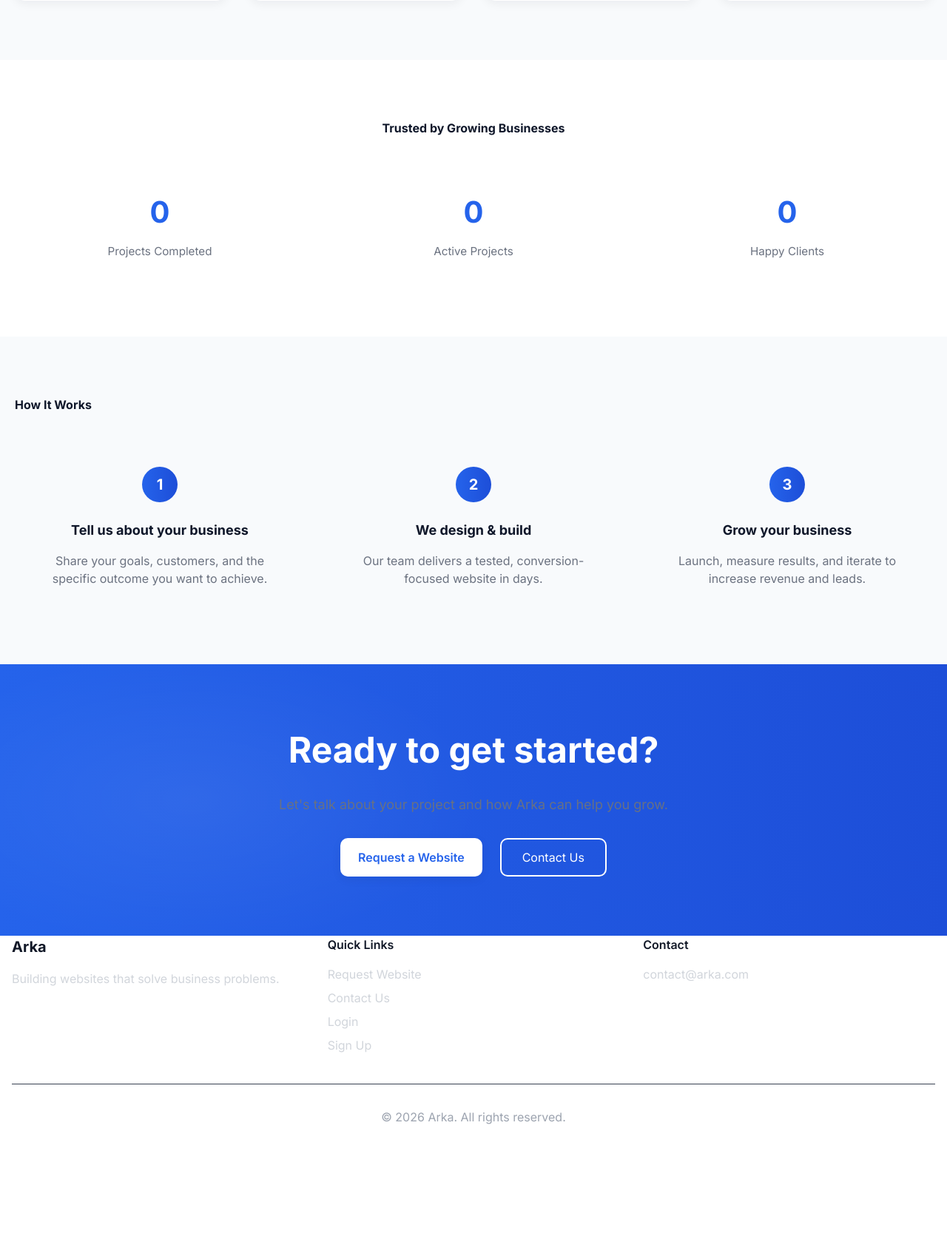
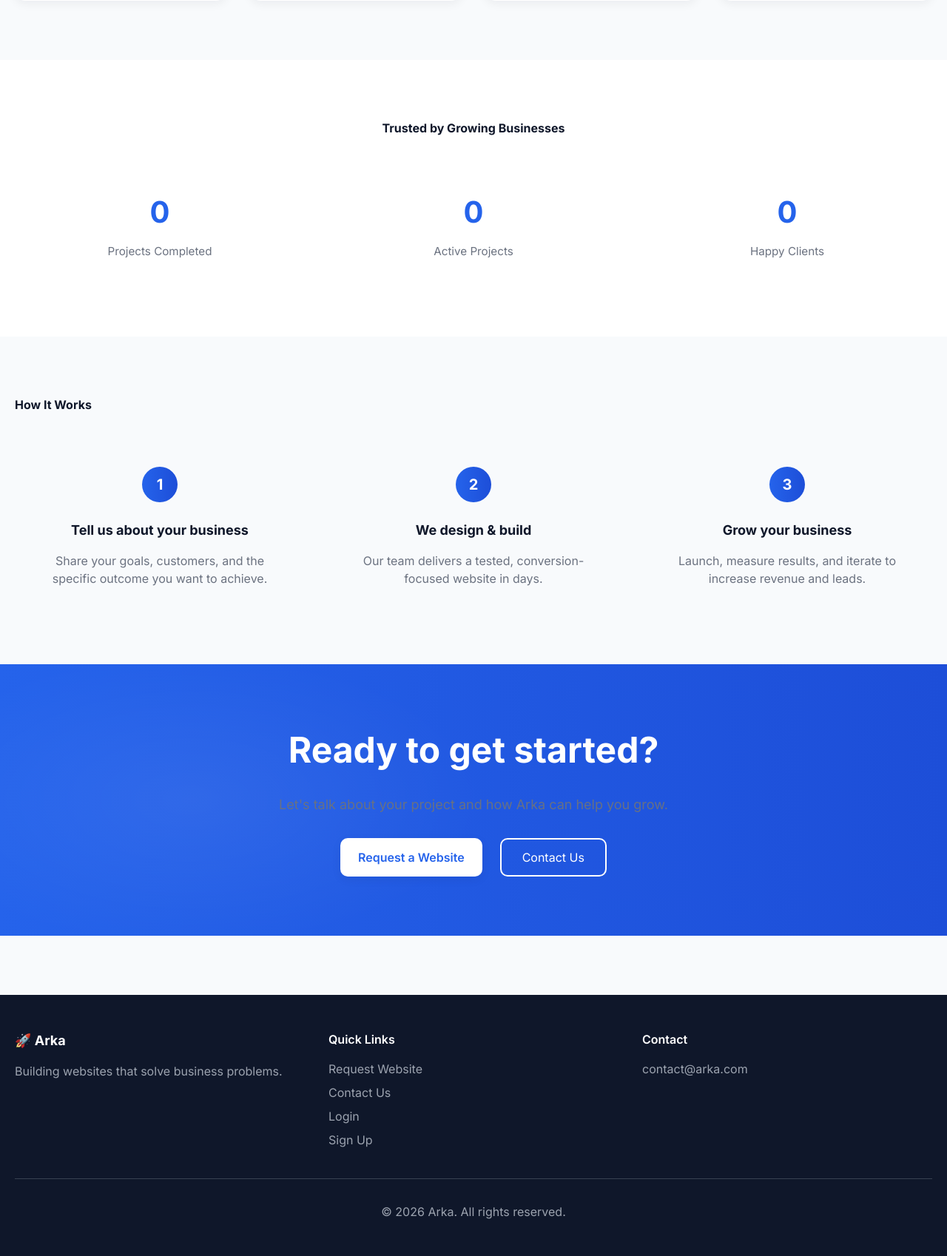
Before and after one commit to Umangsingh09/Arka, a Django app: page / in a window 1280 px wide. Shown: the part 1472-3170 px from the top of the page at 74% size. Before the commit the page ends 2992 px from the top, so only its background shows below. Run offline with Django 5.2, Linux system fonts and the light colour scheme; data that the repository does not hold is empty; some libraries are stand-ins or nearby versions.

Commit message:
Fix navbar and footer styling - remove conflicting classes, update colors to SaaS palette

```diff
--- a/templates/base.html
+++ b/templates/base.html
@@ -85,21 +85,19 @@
     </style>
     {% block head_extra %}{% endblock %}
   </head>
-  <body class="bg-white text-gray-900">
+  <body style="background:var(--bg);color:#0f172a;">
     <!-- Navigation -->
     <nav role="navigation" aria-label="Main">
       <div class="nav-container">
         <a href="{% url 'landing' %}" class="nav-brand" aria-label="Arka Home">
           🚀 Arka
         </a>
-        <div class="nav-links hidden md:flex">
+        <div class="nav-links">
           <a href="#why-arka" class="nav-link">Why Arka</a>
           <a href="#how-it-works" class="nav-link">How It Works</a>
           <a href="{% url 'contact' %}" class="nav-link">Contact</a>
-        </div>
-        <div class="nav-links">
           <a href="{% url 'login' %}" class="nav-link">Login</a>
-          <a href="{% url 'request-website' %}" class="btn-primary" style="margin: 0; padding: 10px 20px; font-size: 0.9rem;">Get Started</a>
+          <a href="{% url 'request-website' %}" class="btn-primary" style="margin: 0; padding: 10px 16px; font-size: 0.9rem;">Get Started</a>
         </div>
       </div>
     </nav>
@@ -110,31 +108,31 @@
     </main>
 
     <!-- Footer -->
-    <footer>
-      <div style="max-width: 80rem; margin: 0 auto; padding: 0 1rem;">
-        <div style="display: grid; grid-template-columns: repeat(auto-fit, minmax(250px, 1fr)); gap: 2rem; margin-bottom: 2rem;">
+    <footer style="background:#0f172a;color:white;padding:3rem 1.25rem;margin-top:5rem;">
+      <div style="max-width:88rem;margin:0 auto;">
+        <div style="display:grid;grid-template-columns:repeat(auto-fit, minmax(240px, 1fr));gap:2rem;margin-bottom:2rem;">
           <div>
-            <h3 style="font-size: 1.25rem; font-weight: 700; margin-bottom: 1rem;">Arka</h3>
-            <p style="color: #d1d5db;">Building websites that solve business problems.</p>
+            <h3 style="font-size:1.125rem;font-weight:700;margin-bottom:1rem;">🚀 Arka</h3>
+            <p style="color:#9ca3af;">Building websites that solve business problems.</p>
           </div>
           <div>
-            <h4 style="font-weight: 600; margin-bottom: 1rem;">Quick Links</h4>
-            <ul style="list-style: none; padding: 0; margin: 0; color: #d1d5db;">
-              <li style="margin-bottom: 0.5rem;"><a href="{% url 'request-website' %}" style="color: inherit; text-decoration: none; transition: color 0.2s;" onmouseover="this.style.color='white'" onmouseout="this.style.color='#d1d5db'">Request Website</a></li>
-              <li style="margin-bottom: 0.5rem;"><a href="{% url 'contact' %}" style="color: inherit; text-decoration: none; transition: color 0.2s;" onmouseover="this.style.color='white'" onmouseout="this.style.color='#d1d5db'">Contact Us</a></li>
-              <li style="margin-bottom: 0.5rem;"><a href="{% url 'login' %}" style="color: inherit; text-decoration: none; transition: color 0.2s;" onmouseover="this.style.color='white'" onmouseout="this.style.color='#d1d5db'">Login</a></li>
-              <li style="margin-bottom: 0.5rem;"><a href="{% url 'signup' %}" style="color: inherit; text-decoration: none; transition: color 0.2s;" onmouseover="this.style.color='white'" onmouseout="this.style.color='#d1d5db'">Sign Up</a></li>
+            <h4 style="font-weight:600;margin-bottom:1rem;">Quick Links</h4>
+            <ul style="list-style:none;padding:0;margin:0;color:#9ca3af;">
+              <li style="margin-bottom:0.5rem;"><a href="{% url 'request-website' %}" style="color:inherit;text-decoration:none;transition:color 0.2s;" onmouseover="this.style.color='white'" onmouseout="this.style.color='#9ca3af'">Request Website</a></li>
+              <li style="margin-bottom:0.5rem;"><a href="{% url 'contact' %}" style="color:inherit;text-decoration:none;transition:color 0.2s;" onmouseover="this.style.color='white'" onmouseout="this.style.color='#9ca3af'">Contact Us</a></li>
+              <li style="margin-bottom:0.5rem;"><a href="{% url 'login' %}" style="color:inherit;text-decoration:none;transition:color 0.2s;" onmouseover="this.style.color='white'" onmouseout="this.style.color='#9ca3af'">Login</a></li>
+              <li style="margin-bottom:0.5rem;"><a href="{% url 'signup' %}" style="color:inherit;text-decoration:none;transition:color 0.2s;" onmouseover="this.style.color='white'" onmouseout="this.style.color='#9ca3af'">Sign Up</a></li>
             </ul>
           </div>
           <div>
-            <h4 style="font-weight: 600; margin-bottom: 1rem;">Contact</h4>
-            <p style="color: #d1d5db;">
-              <a href="mailto:contact@arka.com" style="color: inherit; text-decoration: none; transition: color 0.2s;" onmouseover="this.style.color='white'" onmouseout="this.style.color='#d1d5db'">contact@arka.com</a>
+            <h4 style="font-weight:600;margin-bottom:1rem;">Contact</h4>
+            <p style="color:#9ca3af;">
+              <a href="mailto:contact@arka.com" style="color:inherit;text-decoration:none;transition:color 0.2s;" onmouseover="this.style.color='white'" onmouseout="this.style.color='#9ca3af'">contact@arka.com</a>
             </p>
           </div>
         </div>
-        <div style="border-top: 1px solid #374151; padding-top: 2rem;">
-          <p style="text-align: center; color: #9ca3af; margin: 0;">© 2026 Arka. All rights reserved.</p>
+        <div style="border-top:1px solid #374151;padding-top:2rem;">
+          <p style="text-align:center;color:#9ca3af;margin:0;">© 2026 Arka. All rights reserved.</p>
         </div>
       </div>
     </footer>
```
